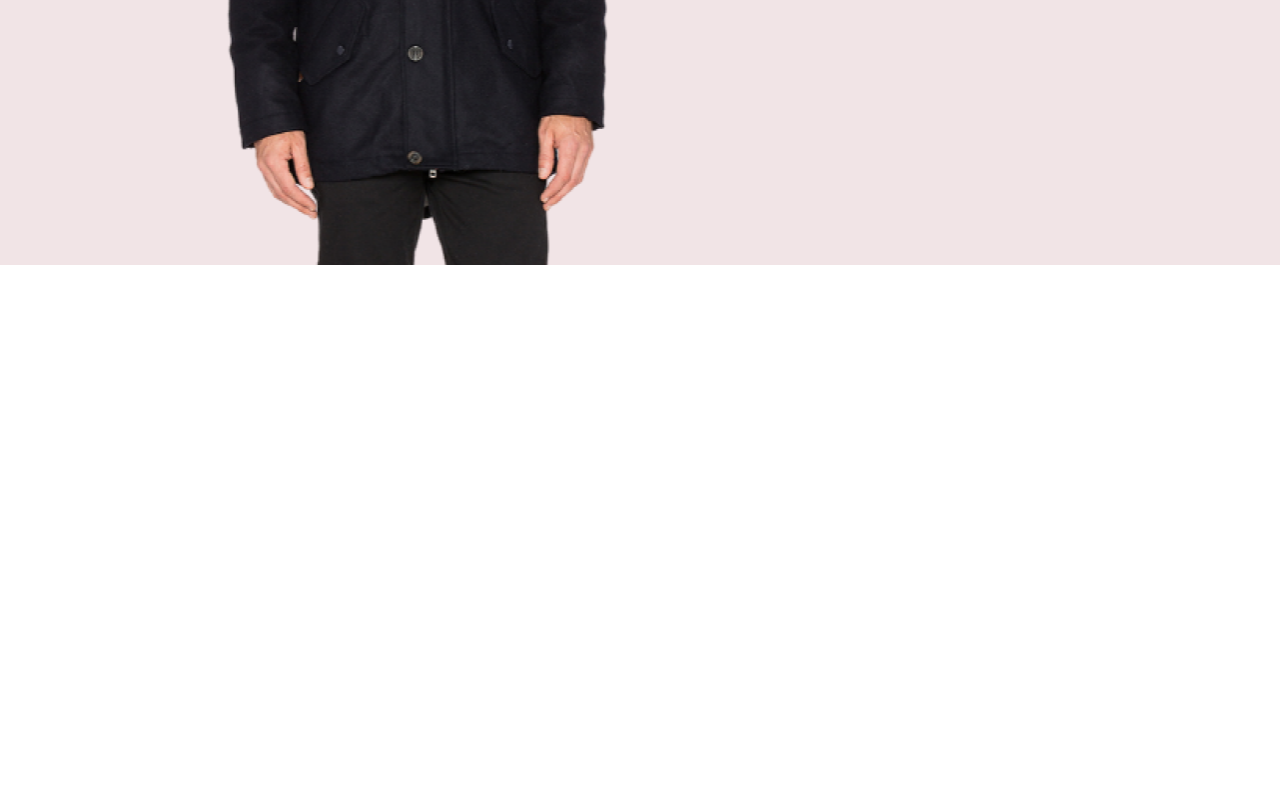
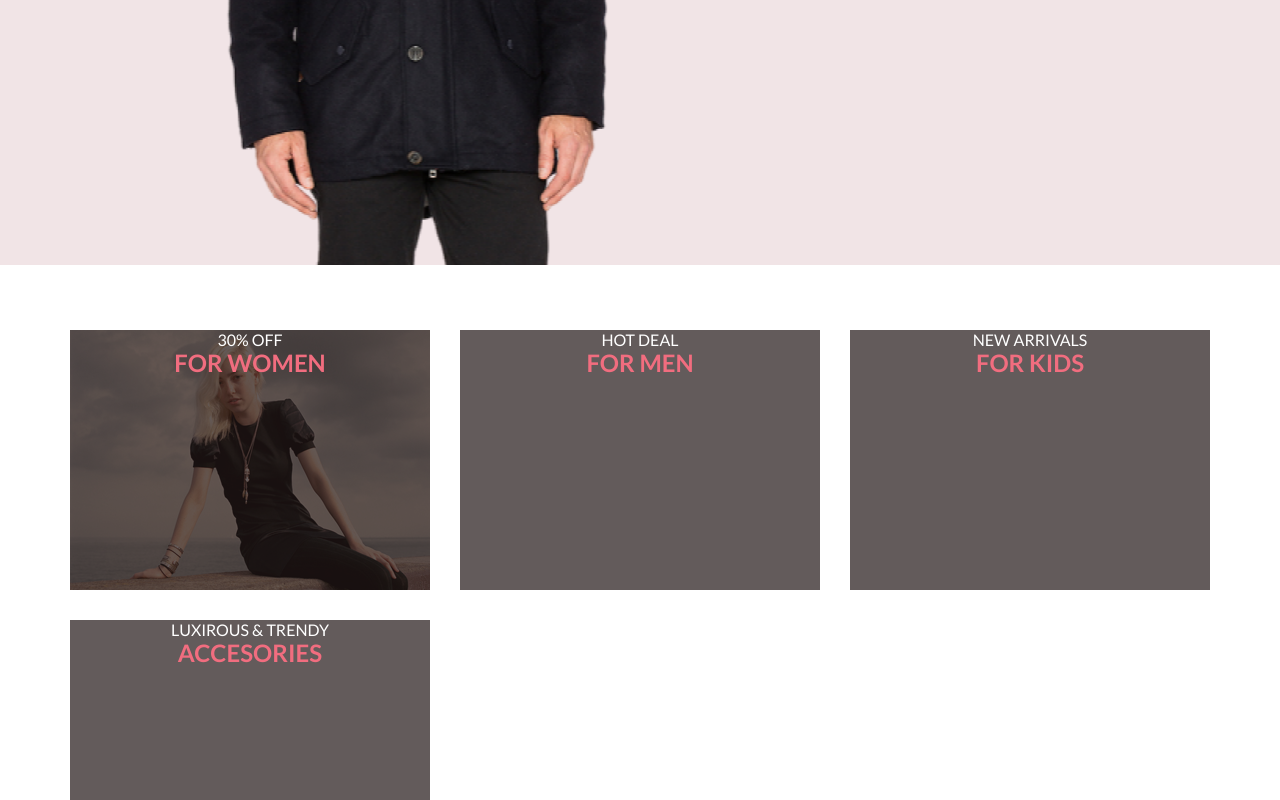
Before and after one commit to RuOfficer/Test-Working, a plain HTML site: page index.html in a window 1280 px wide. Shown: the part 574-1374 px from the top of the page. Before the commit the page ends 843 px from the top, so only its background shows below. Drawn offline with Linux system fonts and the light colour scheme.

Commit message:
Не закончил секцию offer

```diff
--- a/_var.scss
+++ b/_var.scss
@@ -6,3 +6,4 @@ $fw-9: 900;
 
 // -------------Цвет--------------
 $rc: #f16d7f;
+$wc: #ffffff;
--- a/index.html
+++ b/index.html
@@ -63,6 +63,41 @@
           </div>
         </div>
       </section>
+      <!-- ----------------------секция предложения----------------- -->
+      <section class="offer">
+        <div class="offer__card offer__card--women">
+          <div class="offer__price">
+            <div class="offer__wrap">
+              <p class="offer__text">30% OFF</p>
+              <span class="offer__title">FOR WOMEN</span>
+            </div>
+          </div>
+        </div>
+        <div class="offer__card offer__card--man">
+          <div class="offer__price">
+            <div class="offer__wrap">
+              <p class="offer__text">HOT DEAL</p>
+              <span class="offer__title">FOR MEN</span>
+            </div>
+          </div>
+        </div>
+        <div class="offer__card offer__card--child">
+          <div class="offer__price">
+            <div class="offer__wrap">
+              <p class="offer__text">NEW ARRIVALS</p>
+              <span class="offer__title">FOR KIDS</span>
+            </div>
+          </div>
+        </div>
+        <div class="offer__card offer__card--bottom">
+          <div class="offer__price">
+            <div class="offer__wrap">
+              <p class="offer__text">LUXIROUS & TRENDY</p>
+              <span class="offer__title">ACCESORIES</span>
+            </div>
+          </div>
+        </div>
+      </section>
     </main>
     <script src="script.js"></script>
   </body>
--- a/reset.css
+++ b/reset.css
@@ -2,6 +2,9 @@
   margin: 0;
   padding: 0;
   box-sizing: border-box;
+}
+body {
+  font-size: 16px;
 }
 main {
   max-width: 1600px;
--- a/style.scss
+++ b/style.scss
@@ -38,6 +38,7 @@
   background-color: #f1e4e6;
   display: flex;
   align-items: center;
+  margin-bottom: 65px;
 
   &__block-img {
     width: 800px;
@@ -79,3 +80,47 @@
     }
   }
 }
+//  <!-- -----------секция предложения---------- -->
+
+.offer {
+  width: 1140px;
+  display: grid;
+  grid-template-columns: repeat(3, 1fr);
+  grid-template-rows: 260px 180px;
+  justify-items: center;
+  margin: auto;
+  gap: 30px;
+
+  &__card {
+    width: 100%;
+  }
+  &__card--women {
+    background-image: url(/img/offer/card_1.png);
+
+    background-repeat: no-repeat;
+    display: flex;
+    justify-content: center;
+    align-items: center;
+  }
+  &__price {
+    background-color: rgba(33, 22, 22, 0.7);
+    width: 100%;
+    height: 100%;
+  }
+  &__wrap {
+    display: flex;
+    flex-direction: column;
+    align-items: center;
+  }
+  &__text {
+    @include ff-last($ff, $fw-4);
+    line-height: 19.2px;
+    color: $wc;
+  }
+  &__title {
+    @include ff-secondary($ff, $fw-7);
+    font-size: 24px;
+    line-height: 28.8px;
+    color: $rc;
+  }
+}
```
Also changed, not shown: img/offer/card_1.png (added), img/offer/card_2.png (added), img/offer/card_3.png (added), img/offer/card_4.png (added), style.css, 2 other files.
